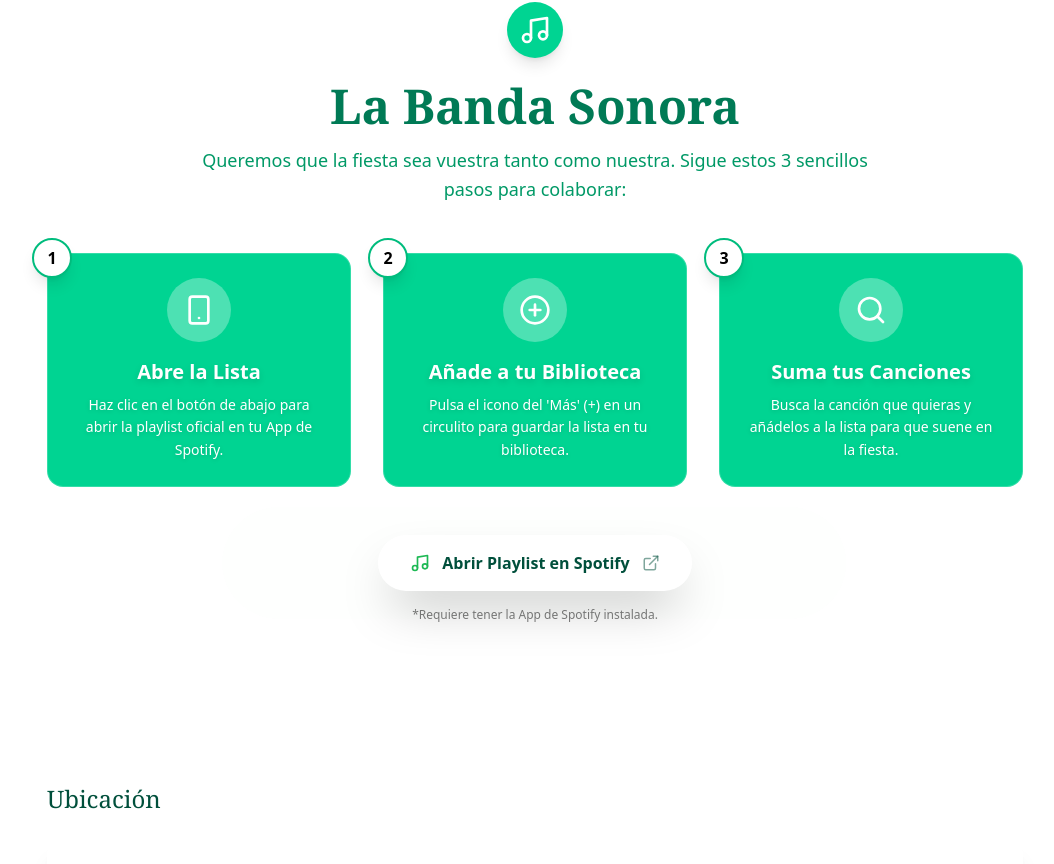
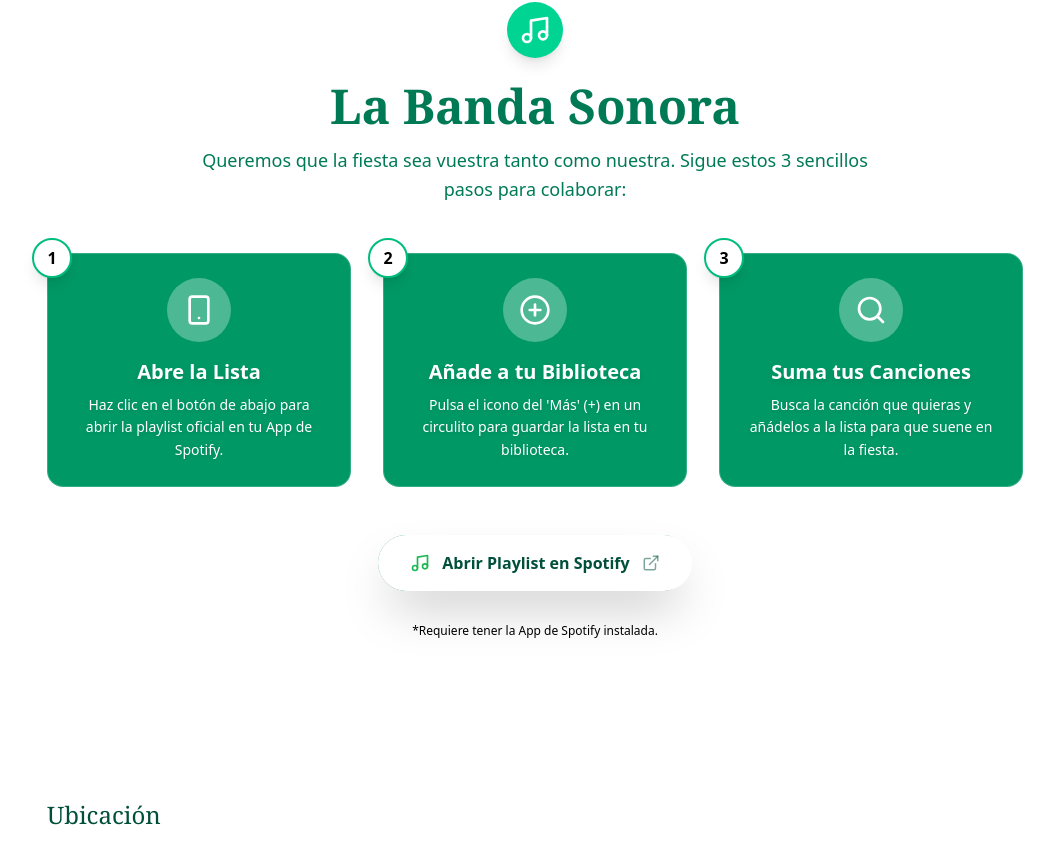
Before and after one commit to enriqueejeda/boda-paz-david, a React (Vite) app: page / in a window 1280 px wide. Shown: the part 7663-8527 px from the top of the page, without its empty margins (105-1159 px from the left). Built offline with nearby package versions, Linux system fonts and the light colour scheme; grey boxes are pictures that could not be loaded.

Commit message:
feat: Mejorar estilos de texto y colores en el componente MusicRequest

```diff
--- a/src/components/MusicRequest.tsx
+++ b/src/components/MusicRequest.tsx
@@ -36,7 +36,7 @@
             <Music size={32} />
           </div>
           <h2 className="text-4xl md:text-5xl font-serif mb-4 font-bold text-emerald-700">La Banda Sonora</h2>
-          <p className="text-lg text-emerald-600 max-w-2xl mx-auto leading-relaxed">
+          <p className="text-lg text-emerald-700 max-w-2xl mx-auto leading-relaxed">
             Queremos que la fiesta sea vuestra tanto como nuestra. Sigue estos 3 sencillos pasos para colaborar:
           </p>
         </div>
@@ -44,7 +44,7 @@
         {/* Steps Grid */}
         <div className="grid grid-cols-1 md:grid-cols-3 gap-8 mb-12">
           {steps.map((step) => (
-            <div key={step.id} className="bg-emerald-400 backdrop-blur-md rounded-2xl p-6 border border-white/20
+            <div key={step.id} className="bg-emerald-600 backdrop-blur-md rounded-2xl p-6 border border-white/20
              flex flex-col items-center text-center relative group hover:bg-amber-500 transition-colors duration-300">
               <div className="absolute -top-4 -left-4 w-10 h-10 bg-white text-wedding-500 font-bold rounded-full flex items-center justify-center shadow-lg border-2 text-black border-emerald-500 z-20">
                 {step.id}
@@ -61,8 +61,8 @@
         {/* Action Button with Pulse Effect */}
         <div className="flex flex-col items-center gap-4">
           <div className="relative">
-            {/* Animación Ping (Onda expansiva) */}
-            <span className="absolute inset-0 rounded-full bg-emerald-500 animate-ping"></span>
+            {/* Animación Ping (Onda expansiva)*/}
+            <span className="absolute hidden md:inline-flex w-full h-full rounded-full bg-emerald-700 opacity-75 animate-ping" style={{ animationDuration: '1.5s' }}></span>
 
             <a
               href={SPOTIFY_JAM_URL}
@@ -76,7 +76,7 @@
             </a>
           </div>
 
-          <p className="text-xs text-black/50">
+          <p className="text-xs text-black mt-4 max-w-sm text-center">
             *Requiere tener la App de Spotify instalada.
           </p>
         </div>
```
